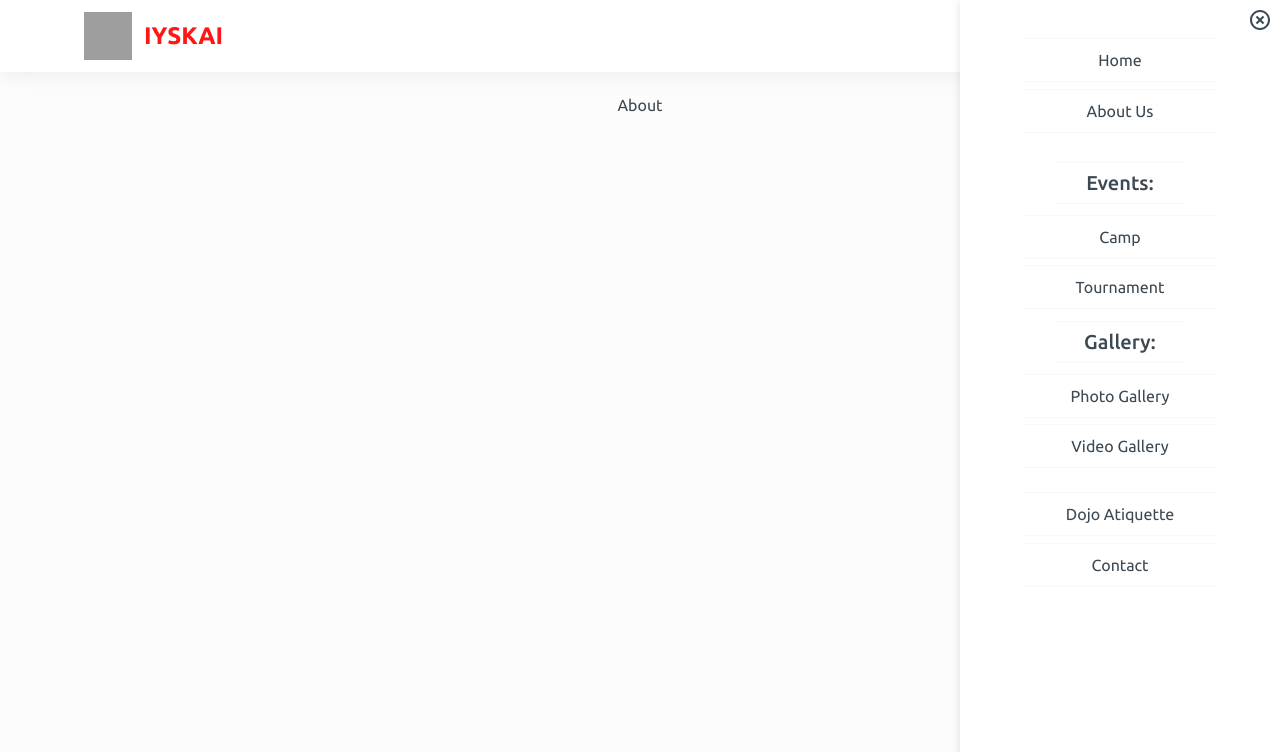
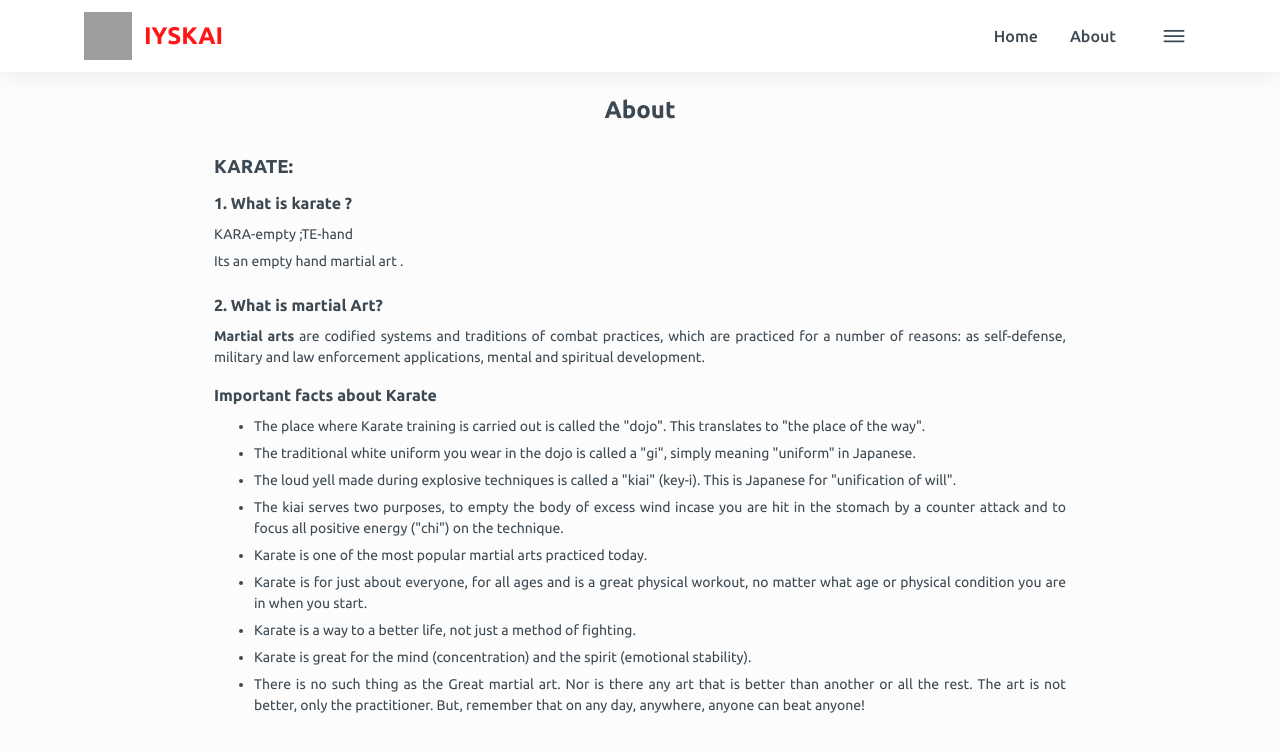
Before and after one commit to sandeepashok/iyskai, a React (Create React App) app: page /about in a window 1280 px wide. Shown: the top 752 px of the page. Built offline with nearby package versions, Linux system fonts and the light colour scheme; grey boxes are pictures that could not be loaded.

Commit message:
change: about page

```diff
--- a/src/App.css
+++ b/src/App.css
@@ -1,18 +1,3 @@
-.App {
-  text-align: center;
-}
-
-.App-logo {
-  height: 40vmin;
-  pointer-events: none;
-}
-
-@media (prefers-reduced-motion: no-preference) {
-  .App-logo {
-    animation: App-logo-spin infinite 20s linear;
-  }
-}
-
 .App-header {
   background-color: #282c34;
   min-height: 100vh;
@@ -47,3 +32,9 @@
   -webkit-font-smoothing: antialiased;
   overscroll-behavior: none;
 }
+
+@media (max-width: 400px) {
+  ul {
+    padding-inline-start: 24px;
+  }
+}
--- a/src/components/Drawer/index.jsx
+++ b/src/components/Drawer/index.jsx
@@ -43,8 +43,8 @@ const StyLinks = styled(Link)`
   border-bottom: 0.01px solid #f8f8f8;
   margin: 0.2rem 4rem;
   &:hover {
-    border-top: 1px solid #80808047;
-    border-bottom: 1px solid #80808047;
+    border-top: 0.01px solid #80808047;
+    border-bottom: 0.01px solid #80808047;
   }
 `;
 
@@ -61,26 +61,55 @@ const CloseBtn = styled(RiCloseCircleLine)`
   cursor: pointer;
 `;
 
-const Drawer = () => {
+const ModalContainer = styled.div`
+  width: 100vw;
+  height: 100vh;
+  background: black;
+  position: absolute;
+  top: 0;
+  right: 0;
+  opacity: 0.3;
+  z-index: 98;
+`;
+
+const Drawer = ({ onClose }) => {
   return (
+    <>
+      <ModalContainer onClick={onClose} />
       <DrawerContainer>
         <CloseBtnContainer>
-        <CloseBtn />
+          <CloseBtn onClick={onClose} />
         </CloseBtnContainer>
-      {/* <Menu>Menu</Menu> */}
-      <StyLinks to="/">Home</StyLinks>
-      <StyLinks to="/about">About Us</StyLinks>
+        <StyLinks to="/" onClick={onClose}>
+          Home
+        </StyLinks>
+        <StyLinks to="/about" onClick={onClose}>
+          About Us
+        </StyLinks>
         <br />
         <SubHeading>Events:</SubHeading>
-      <StyLinks to="/camp">Camp</StyLinks>
-      <StyLinks to="/tournament">Tournament</StyLinks>
+        <StyLinks to="/camp" onClick={onClose}>
+          Camp
+        </StyLinks>
+        <StyLinks to="/tournament" onClick={onClose}>
+          Tournament
+        </StyLinks>
         <SubHeading>Gallery:</SubHeading>
-      <StyLinks to="/photo-gallery">Photo Gallery</StyLinks>
-      <StyLinks to="/video-gallery">Video Gallery</StyLinks>
+        <StyLinks to="/photo-gallery" onClick={onClose}>
+          Photo Gallery
+        </StyLinks>
+        <StyLinks to="/video-gallery" onClick={onClose}>
+          Video Gallery
+        </StyLinks>
         <br />
-      <StyLinks to="/dojo-atiquette">Dojo Atiquette</StyLinks>
-      <StyLinks to="/contact">Contact</StyLinks>
+        <StyLinks to="/dojo-atiquette" onClick={onClose}>
+          Dojo Atiquette
+        </StyLinks>
+        <StyLinks to="/contact" onClick={onClose}>
+          Contact
+        </StyLinks>
       </DrawerContainer>
+    </>
   );
 };
 
--- a/src/components/Header/index.jsx
+++ b/src/components/Header/index.jsx
@@ -2,6 +2,7 @@ import { Link } from "react-router-dom";
 import { IoMenuOutline } from "react-icons/io5";
 import styled from "@emotion/styled";
 import Drawer from "../Drawer";
+import { useState } from "react";
 
 const Navbar = styled.nav`
   background: #ffffff;
@@ -40,7 +41,7 @@ const StyLinks = styled(Link)`
   padding: 8px 16px;
   text-decoration: none;
   color: #3c4852;
-  font-weight: 600;
+  font-weight: 500;
 `;
 
 const Logo = styled.img`
@@ -62,11 +63,23 @@ const Title = styled.b`
   color: #ff1616;
 `;
 
+const DesktopLinks = styled(LinksContainer)`
+  @media (max-width: 500px) {
+    display: none;
+  }
+`;
+
 const linkStyle = {
   textDecoration: "none",
 };
 
 const Header = () => {
+  const [showMenu, setShowMenu] = useState(false);
+
+  const toggleMenuState = () => {
+    setShowMenu((flag) => !flag);
+  };
+
   return (
     <>
       <Navbar>
@@ -82,13 +95,15 @@ const Header = () => {
           </Link>
           <NavLinks>
             <LinksContainer>
-              <StyLinks to="/">Home</StyLinks>
-              <StyLinks to="about">About</StyLinks>
-              <StyMenu />
+              <DesktopLinks>
+                <StyLinks to="/">Home</StyLinks>
+                <StyLinks to="about">About</StyLinks>
+              </DesktopLinks>
+              <StyMenu onClick={toggleMenuState} />
             </LinksContainer>
           </NavLinks>
         </NavbarContainer>
-        <Drawer />
+        {showMenu && <Drawer onClose={toggleMenuState} />}
       </Navbar>
     </>
   );
--- a/src/components/Home/index.jsx
+++ b/src/components/Home/index.jsx
@@ -18,17 +18,26 @@ const Banner = styled.div`
   margin: auto;
   display: flex;
   align-items: center;
+  box-sizing: border-box;
+  @media (max-width: 500px) {
+    padding: 16px;
+  }
 `;
 
 const Card = styled.div`
   height: 75%;
   width: 350px;
+  max-width: 100vw;
   display: flex;
   justify-content: space-between;
   padding: 24px;
   box-shadow: rgba(99, 99, 99, 0.2) 0px 2px 8px 0px;
   border-radius: 16px;
   flex-direction: column;
+  box-sizing: border-box;
+  @media (max-width: 500px) {
+    padding: 16px;
+  }
 `;
 
 const Flex = styled.div`
--- a/src/components/UI/Button/index.jsx
+++ b/src/components/UI/Button/index.jsx
@@ -23,6 +23,11 @@ const StyButton = styled.button`
     box-shadow: 0px 16px 32px 0px var(--color-shadow);
     transform: translate(0px, -2px);
   }
+
+  @media (max-width: 500px) {
+    width: 120px;
+    height: 40px;
+  }
 `;
 
 const Button = ({ children }) => <StyButton>{children}</StyButton>;
--- a/src/pages/about.jsx
+++ b/src/pages/about.jsx
@@ -1,5 +1,109 @@
+import styled from "@emotion/styled";
+
+export const PageContainter = styled.div`
+  max-width: 900px;
+  padding: 24px;
+  padding-top: 0;
+  margin: auto;
+`;
+
+export const PageHeading = styled.h2`
+  text-align: center;
+  margin-bottom: 32px;
+`;
+
+export const Para = styled.section`
+  margin-bottom: 24px;
+`;
+
+export const ParaHeading = styled.h3`
+  margin-bottom: 16px;
+`;
+
+export const P = styled.p`
+  font-size: 14px;
+  margin-bottom: 6px;
+  line-height: 150%;
+  text-align: justify;
+`;
+
+export const Br = styled.div`
+  height: 12px;
+`;
+
+const Li = styled.li`
+  font-size: 14px;
+  margin-bottom: 6px;
+  line-height: 150%;
+  text-align: justify;
+`;
+
 const About = () => {
-  return <div>About</div>;
+  return (
+    <PageContainter>
+      <PageHeading>About</PageHeading>
+      <ParaHeading>KARATE:</ParaHeading>
+      <Para>
+        <b>1. What is karate ?</b>
+        <Br />
+        <P>KARA-empty ;TE-hand</P>
+        <P>Its an empty hand martial art .</P>
+      </Para>
+      <Para>
+        <b>2. What is martial Art?</b>
+        <Br />
+        <P>
+          <b>Martial arts</b> are codified systems and traditions of combat
+          practices, which are practiced for a number of reasons: as
+          self-defense, military and law enforcement applications, mental and
+          spiritual development.
+        </P>
+        <Br />
+        <b>Important facts about Karate</b>
+        <Br />
+        <ul>
+          <Li>
+            The place where Karate training is carried out is called the "dojo".
+            This translates to "the place of the way".
+          </Li>
+          <Li>
+            The traditional white uniform you wear in the dojo is called a "gi",
+            simply meaning "uniform" in Japanese.
+          </Li>
+          <Li>
+            The loud yell made during explosive techniques is called a "kiai"
+            (key-i). This is Japanese for "unification of will".
+          </Li>
+          <Li>
+            The kiai serves two purposes, to empty the body of excess wind
+            incase you are hit in the stomach by a counter attack and to focus
+            all positive energy ("chi") on the technique.
+          </Li>
+          <Li>
+            Karate is one of the most popular martial arts practiced today.
+          </Li>
+          <Li>
+            Karate is for just about everyone, for all ages and is a great
+            physical workout, no matter what age or physical condition you are
+            in when you start.
+          </Li>
+          <Li>
+            Karate is a way to a better life, not just a method of fighting.
+          </Li>
+          <Li>
+            Karate is great for the mind (concentration) and the spirit
+            (emotional stability).
+          </Li>
+          <Li>
+            There is no such thing as the Great martial art. Nor is there any
+            art that is better than another or all the rest. The art is not
+            better, only the practitioner. But, remember that on any day,
+            anywhere, anyone can beat anyone!
+          </Li>
+        </ul>
+      </Para>
+    </PageContainter>
+  );
 };
 
 export default About;
```
Lines whose indentation alone changed are shown as unchanged.
